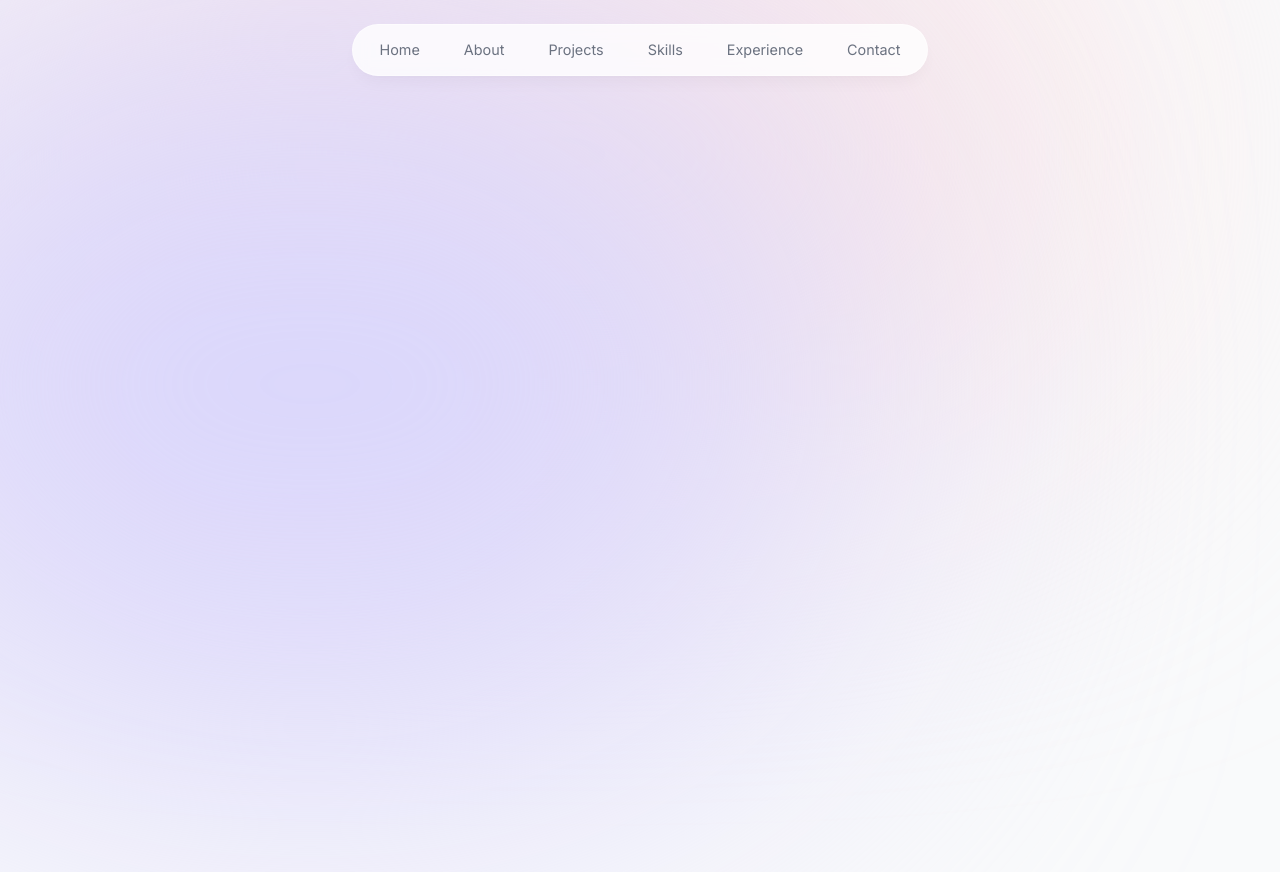
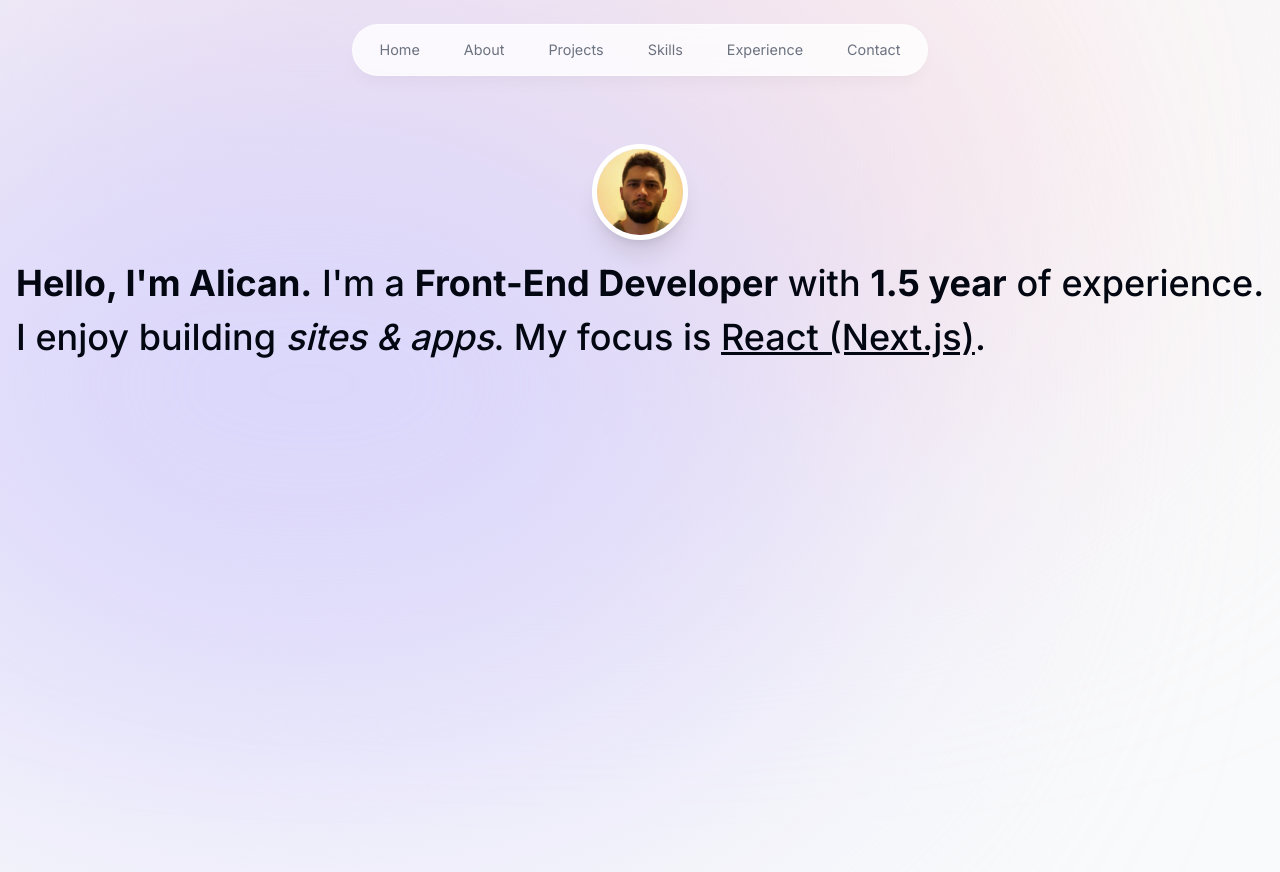
Before and after one commit to Alicansan/portfolio, a Next.js app: page / in a window 1280 px wide. Shown: the top 872 px of the page. Built offline with nearby package versions, Linux system fonts and the light colour scheme.

Commit message:
intro added

```diff
--- a/src/app/layout.tsx
+++ b/src/app/layout.tsx
@@ -18,7 +18,7 @@
   return (
     <html lang='en'>
       <body
-        className={`${inter.className} bg-gray-50 text-gray-950 relative h-[5000px]`}
+        className={`${inter.className} bg-gray-50 text-gray-950 relative h-[5000px] pt-28 sm:pt-36`}
       >
         <div className='bg-[#fbe2e3] absolute -z-10 top-[-6rem] right-[11rem] h-[31.25rem] w-[31.25rem] rounded-full blur-[10rem] sm:w-[68.75rem] '></div>
         <div className='bg-[#dbd7fb] absolute -z-10 top-[-1rem] left-[-35rem] h-[50rem] w-[31.25rem] rounded-full blur-[10rem] sm:w-[68.75rem] md:left-[-33rem] lg:left-[-28rem] xl:left-[-15rem] 2xl:left-[-5rem]'></div>
--- a/src/app/page.tsx
+++ b/src/app/page.tsx
@@ -1,3 +1,9 @@
+import Intro from '@/components/Intro'
+
 export default function Home() {
-  return <main className=''></main>
+  return (
+    <main className=''>
+      <Intro />
+    </main>
+  )
 }
--- /dev/null
+++ b/src/components/Intro.tsx
@@ -0,0 +1,41 @@
+'use client'
+import Image from 'next/image'
+import { motion } from 'framer-motion'
+import photo from '@/public/photo.png'
+export default function Intro() {
+  return (
+    <section className=''>
+      <div className='flex items-center justify-center'>
+        <motion.div
+          initial={{ opacity: 0, scale: 0 }}
+          animate={{ opacity: 1, scale: 1 }}
+          transition={{ type: 'tween', duration: 0.5 }}
+        >
+          <Image
+            src={photo}
+            alt='photo'
+            width={192}
+            height={192}
+            quality={95}
+            priority={true}
+            className='h-24 w-24 rounded-full border-[0.35rem] border-white shadow-xl'
+          />
+        </motion.div>
+      </div>
+      <p className='mb-10 mt-4 px-4 text-2xl font-medium !leading-[1.5] sm:text-4xl'>
+        <span className='font-bold'>
+          Hello, I'm Alican.
+        </span>{' '}
+        I'm a{' '}
+        <span className='font-bold'>
+          Front-End Developer
+        </span>{' '}
+        with <span className='font-bold'>1.5 year</span> of
+        experience. I enjoy building{' '}
+        <span className='italic'>sites & apps</span>. My
+        focus is{' '}
+        <span className='underline'>React (Next.js)</span>.
+      </p>
+    </section>
+  )
+}
```
Also changed, not shown: .eslintrc.json, src/public/photo.png (added).
